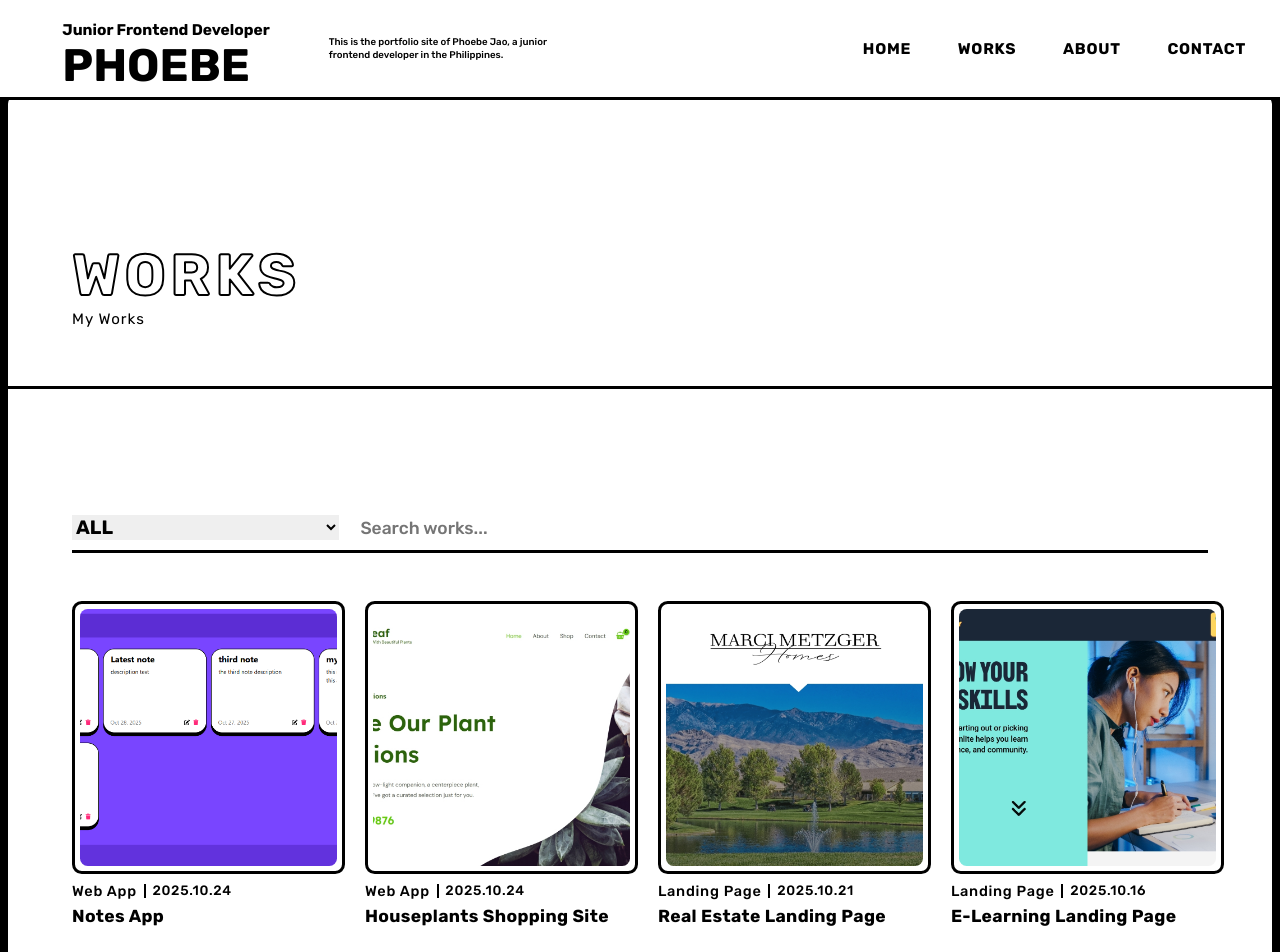
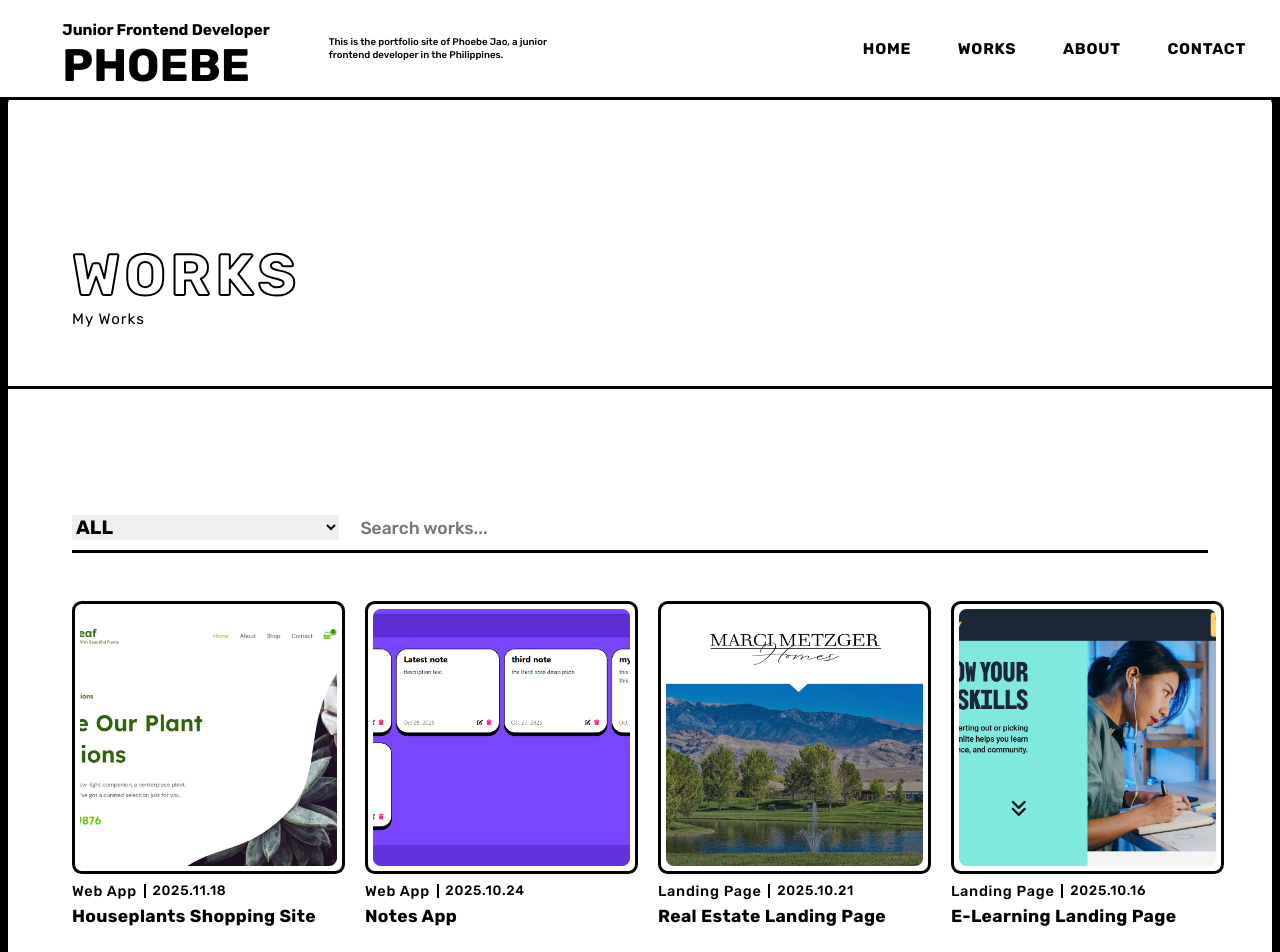
Before and after one commit to Phoebe-Jao/portfolio-project-2025, a React (Vite) app: page /works in a window 1280 px wide. Shown: the top 952 px of the page. Built offline with nearby package versions, Linux system fonts and the light colour scheme.

Commit message:
[fix] date for HomeyLeaf

```diff
--- a/src/data/workData.js
+++ b/src/data/workData.js
@@ -66,7 +66,7 @@ const workData = [
   {
     title: "Houseplants Shopping Site",
     category: "Web App",
-    date: "2025-10-24",
+    date: "2025-11-18",
     image: "thumb6.jpg",
     description: "An online shop for houseplants built with WordPress, Elementor, and WooCommerce",
     url: "https://wp111825.ct.ws/",
```
